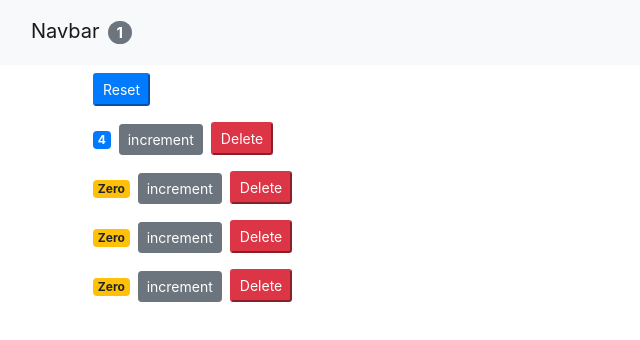
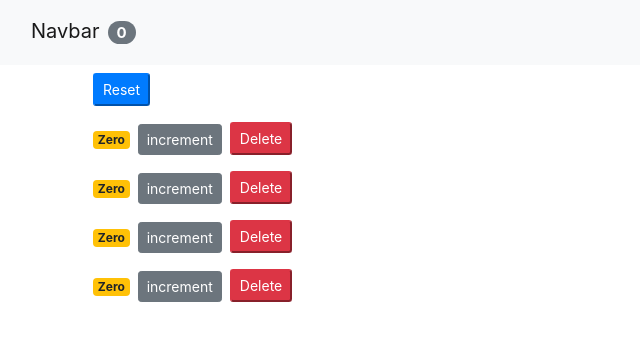
Before and after one commit to mamuncse15031/counter-app, a React (Create React App) app: page / in a window 1280 px wide. Shown: the top 340 px of the page, without its empty margins (0-640 px from the left). Built offline with nearby package versions, Linux system fonts and the light colour scheme.

Commit message:
Destructuring

```diff
--- a/src/App.js
+++ b/src/App.js
@@ -5,7 +5,7 @@ import Navbar from './components/navbar';
 class App extends Component {
   state = {
     counters: [
-      { id: 1, value: 4 },
+      { id: 1, value: 0 },
       { id: 2, value: 0 },
       { id: 3, value: 0 },
       { id: 4, value: 0 },
--- a/src/components/counter.jsx
+++ b/src/components/counter.jsx
@@ -2,19 +2,21 @@ import React, { Component } from 'react';
 
 class Counter extends Component {
   render() {
+    const { onIncrement, counter, onDelete } = this.props; //destructuring
+
     return (
       <div>
         <span className={this.getBadgeClasses()}>{this.formatCounter()}</span>
 
         <button
-          onClick={() => this.props.onIncrement(this.props.counter)}
+          onClick={() => onIncrement(counter)}
           className='btn btn-secondary btn-sm'
         >
           increment
         </button>
 
         <button
-          onClick={() => this.props.onDelete(this.props.counter.id)}
+          onClick={() => onDelete(counter.id)}
           className='btn-danger btn-sm m-2'
         >
           Delete
--- a/src/components/navbar.jsx
+++ b/src/components/navbar.jsx
@@ -1,13 +1,14 @@
 import React from 'react';
 
-const Navbar = (props) => {
+const Navbar = ({ totalCounters }) => {
   return (
     <nav className='navbar navbar-light bg-light'>
       <div className='container-fluid'>
         <a className='navbar-brand' href='#'>
           Navbar
           <span className='badge badge-pill badge-secondary m-2'>
-            {props.totalCounters}
+            {totalCounters}
+            {/* destructuring */}
           </span>
         </a>
       </div>
```
